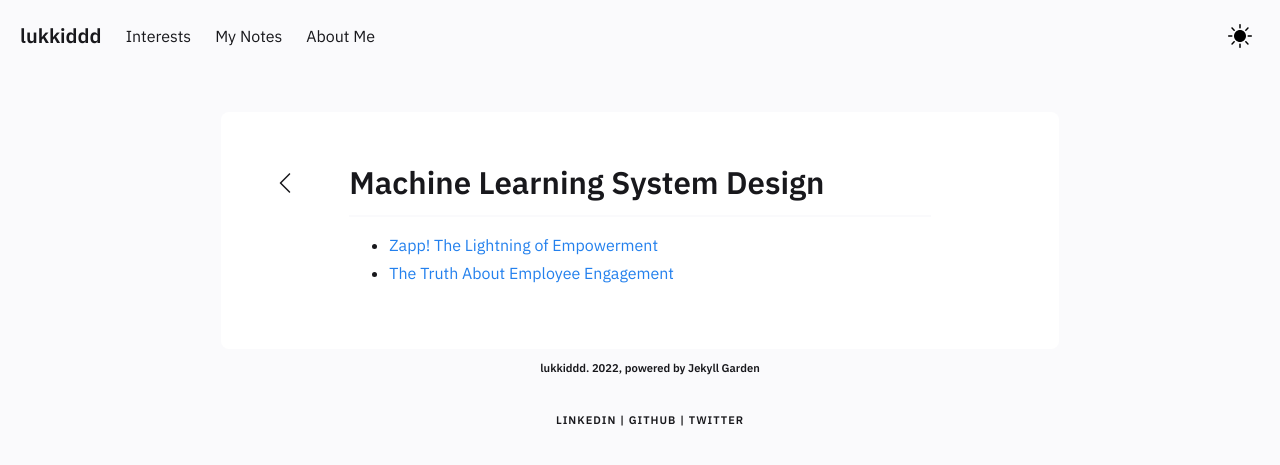
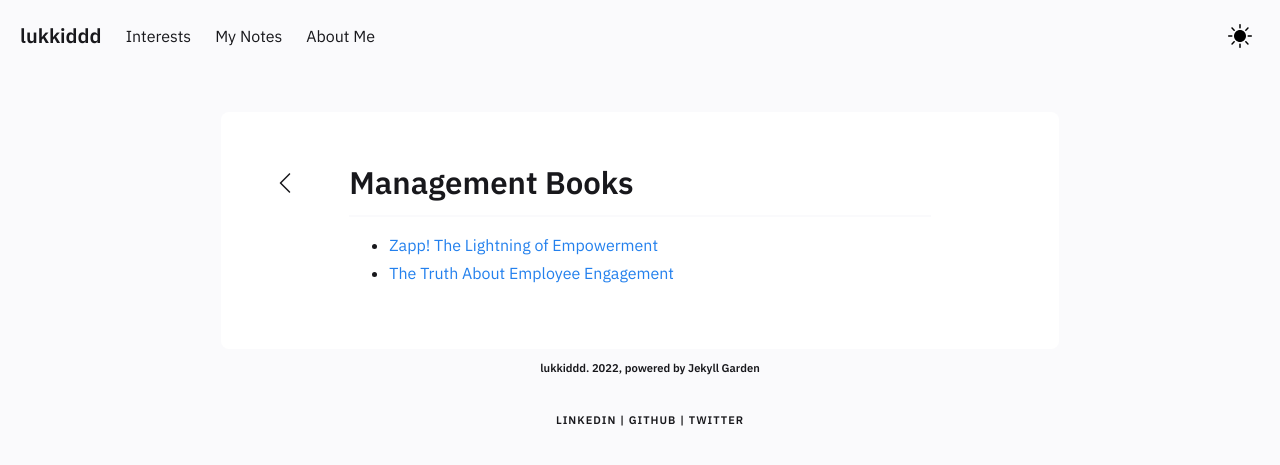
Before and after one commit to lukkiddd/lukkiddd.github.io, a Jekyll site: the page built from _notes/Public/Management-Books.md, in a window 1280 px wide. Shown: the top 465 px of the page. Built offline with Jekyll 4.4.1, drawn with Linux system fonts in a browser that asks for light colours.

Commit message:
Rename management-book note

```diff
--- a/_notes/Public/Management-Books.md
+++ b/_notes/Public/Management-Books.md
@@ -1,5 +1,5 @@
 ---
-title : Machine Learning System Design
+title : Management Books
 notetype : feed
 date : 13-11-2022
 ---
```
